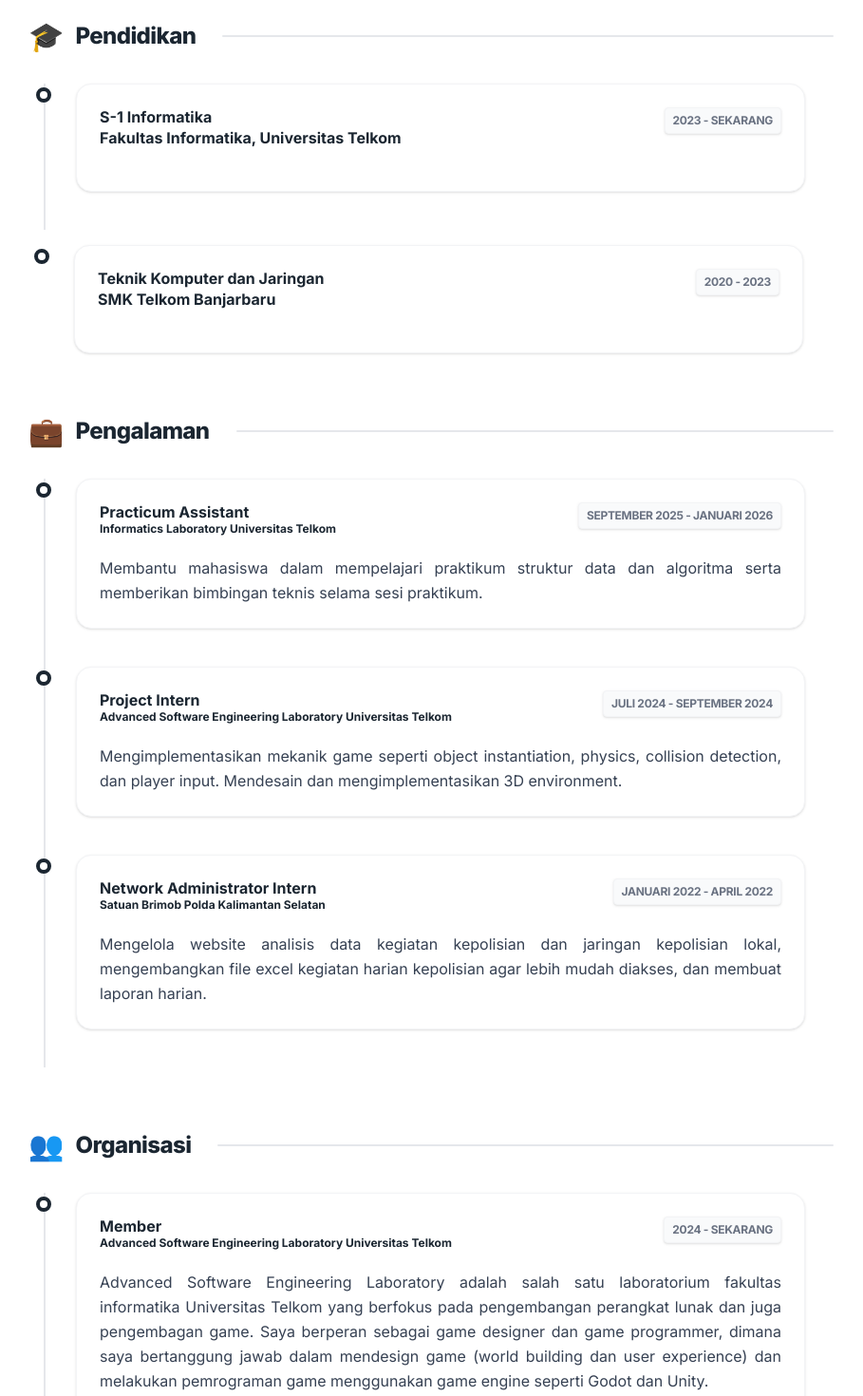
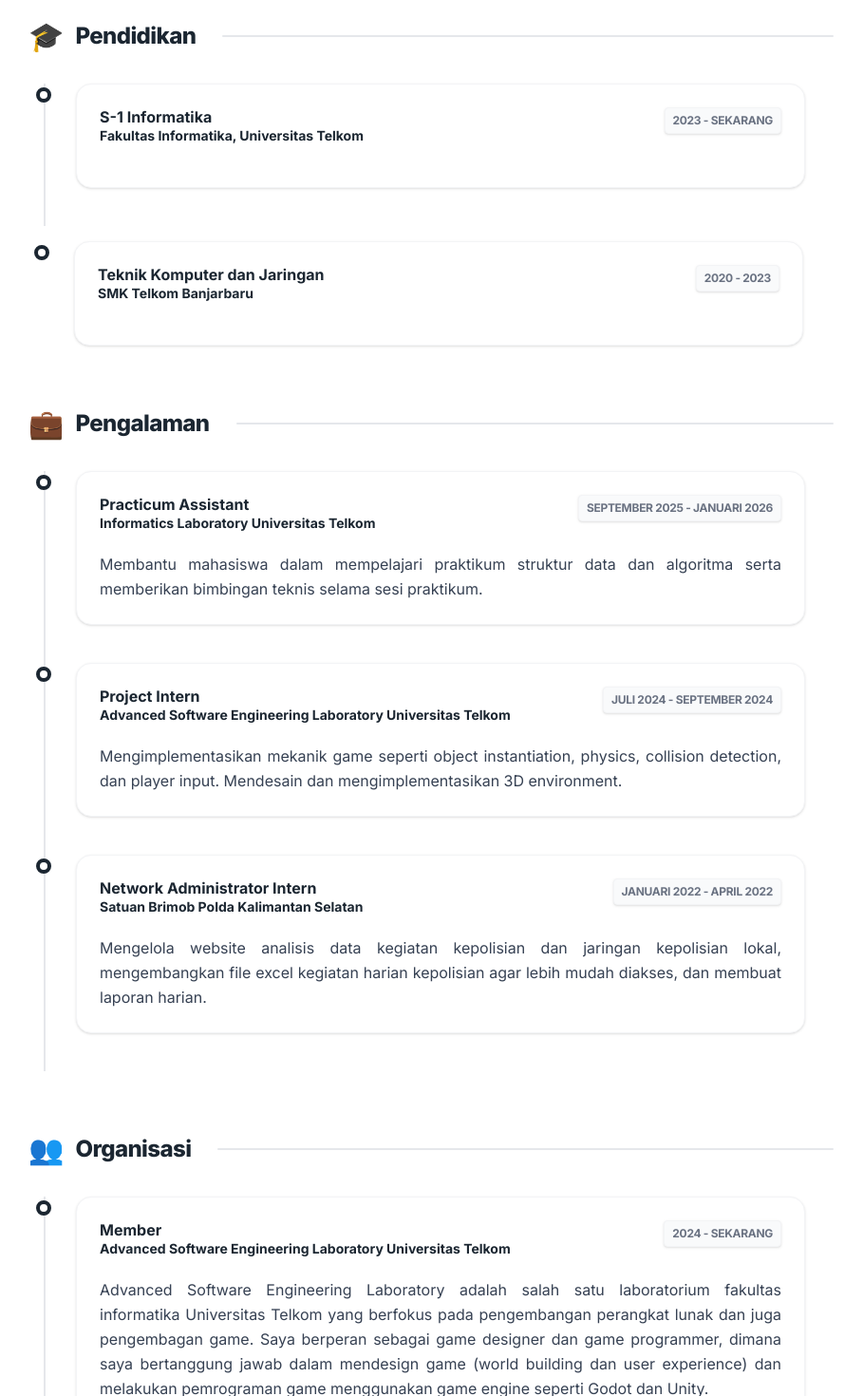
Before and after one commit to NeoRyumasil/WebPortofolio, a Next.js app: page /about in a window 1280 px wide. Shown: the part 800-2270 px from the top of the page at 95% size, without its empty margins (186-1095 px from the left). Built offline with nearby package versions, Linux system fonts and the light colour scheme.

Commit message:
FIX : Ukuran Text

```diff
--- a/src/app/about/page.tsx
+++ b/src/app/about/page.tsx
@@ -46,7 +46,7 @@ export default function About() {
                   <h4 className=" font-bold text-lg md:text-base text-[#1B2631] leading-tight">
                     {edu.title}
                   </h4>
-                  <p className="text-lg md:text-base text-[#1B2631] font-bold mb-2">
+                  <p className="text-base md:text-sm text-[#1B2631] font-bold mb-2">
                     {edu.institution}
                   </p>
                 </div>
@@ -67,7 +67,7 @@ export default function About() {
                   <h4 className=" font-bold text-lg md:text-base text-[#1B2631] leading-tight">
                     {exp.role}
                   </h4>
-                  <p className="text-sm md:text-xs text-[#1B2631] font-bold mb-2">
+                  <p className="text-base md:text-sm text-[#1B2631] font-bold mb-2">
                     {exp.place}
                   </p>
                 </div>
@@ -90,7 +90,7 @@ export default function About() {
                   <h4 className=" font-bold text-lg md:text-base text-[#1B2631] leading-tight">
                     {org.role}
                   </h4>
-                  <p className="text-sm md:text-xs text-[#1B2631] font-bold mb-2">
+                  <p className="text-base md:text-sm text-[#1B2631] font-bold mb-2">
                     {org.organization}
                   </p>
                 </div>
```
